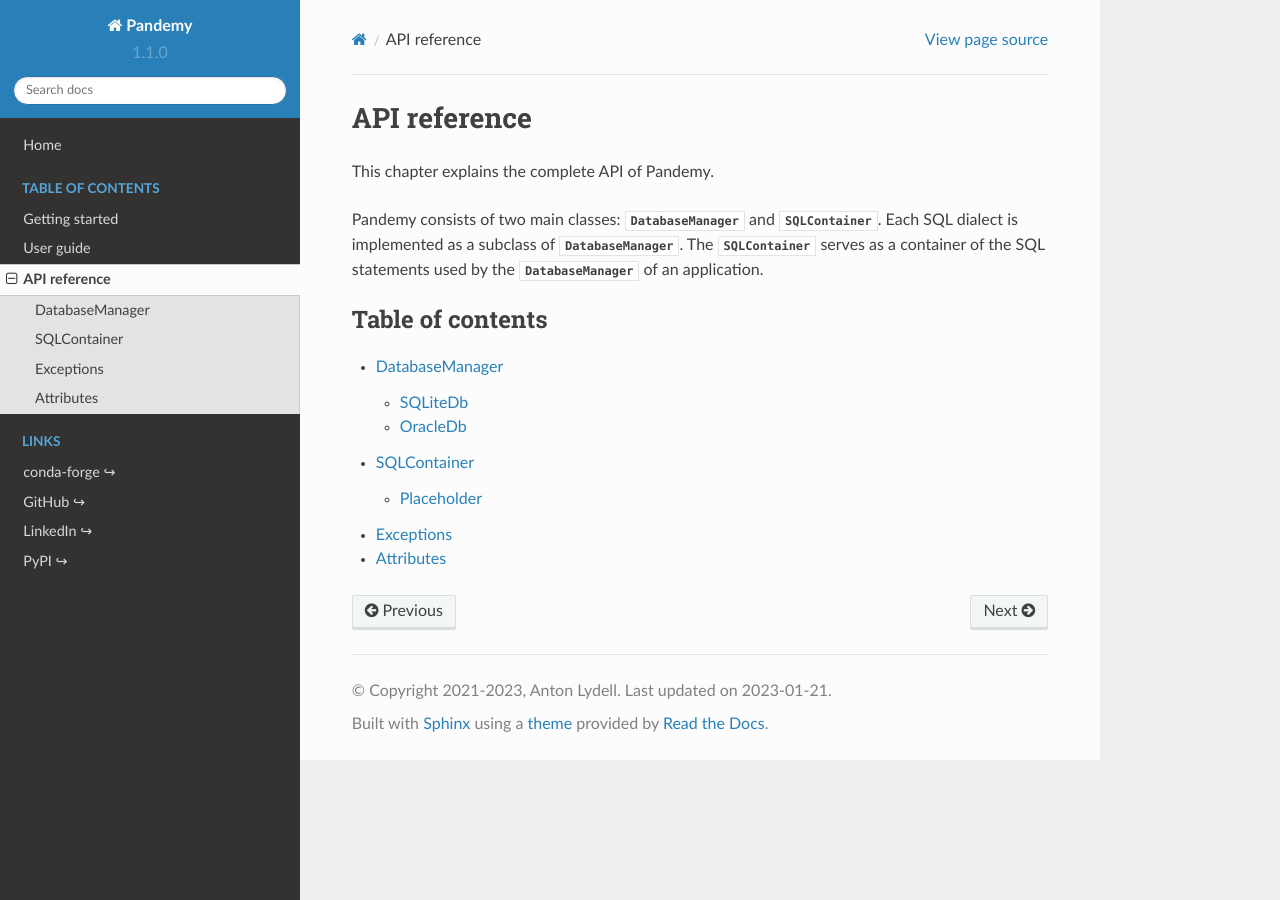
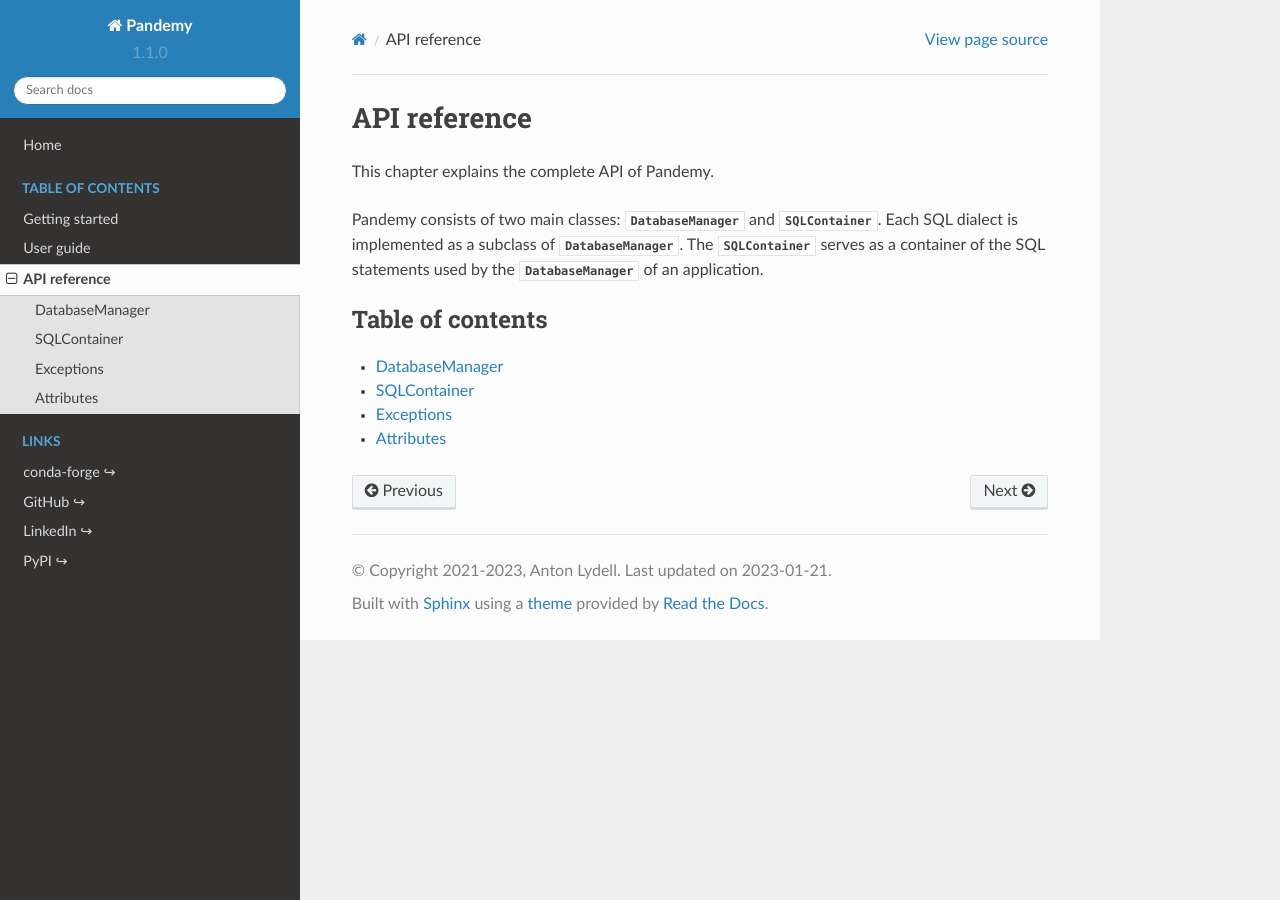
Before and after one commit to antonlydell/Pandemy, a Sphinx documentation site: the page built from docs/source/api_reference/index.rst, in a window 1280 px wide. Built offline with Sphinx 7.4.7 and the Read the Docs theme 2.0.0, drawn with Linux system fonts in a browser that asks for light colours.

Commit message:
Updated sections in the API Reference
Removed sub-sections for the DatabaseManager and SQLContainer in the API Reference chapter.
Sphinx 5.2.0 added domain objects to the table of contents, which makes it possible to see the
methods of e.g. DatabaseManager in the table of contents. Removing the sub-sections makes the
table of contents look better and giving a maximum of 3 levels of indentation instead of 4.

```diff
--- a/docs/source/api_reference/databasemanager.rst
+++ b/docs/source/api_reference/databasemanager.rst
@@ -7,9 +7,6 @@ DatabaseManager
    :members:
 
 
-SQLiteDb
---------
-
 :class:`SQLiteDb <pandemy.SQLiteDb>` is a :class:`DatabaseManager <pandemy.DatabaseManager>`
 for the flexible file based database `SQLite <https://sqlite.org/index.html>`_.
 
@@ -17,9 +14,6 @@ for the flexible file based database `SQLite <https://sqlite.org/index.html>`_.
    :members:
 
 
-OracleDb
---------
-
 :class:`OracleDb <pandemy.OracleDb>` is an Oracle :class:`DatabaseManager <pandemy.DatabaseManager>`
 
 .. autoclass:: pandemy.OracleDb
--- a/docs/source/api_reference/sqlcontainer.rst
+++ b/docs/source/api_reference/sqlcontainer.rst
@@ -11,9 +11,6 @@ method for pre-processing of placeholders in a SQL statement before it is execut
    :members: replace_placeholders
 
 
-Placeholder
------------
-
 Input to the :meth:`SQLContainer.replace_placeholders() <pandemy.SQLContainer.replace_placeholders>` method.
 
 .. autoclass:: pandemy.Placeholder
```
